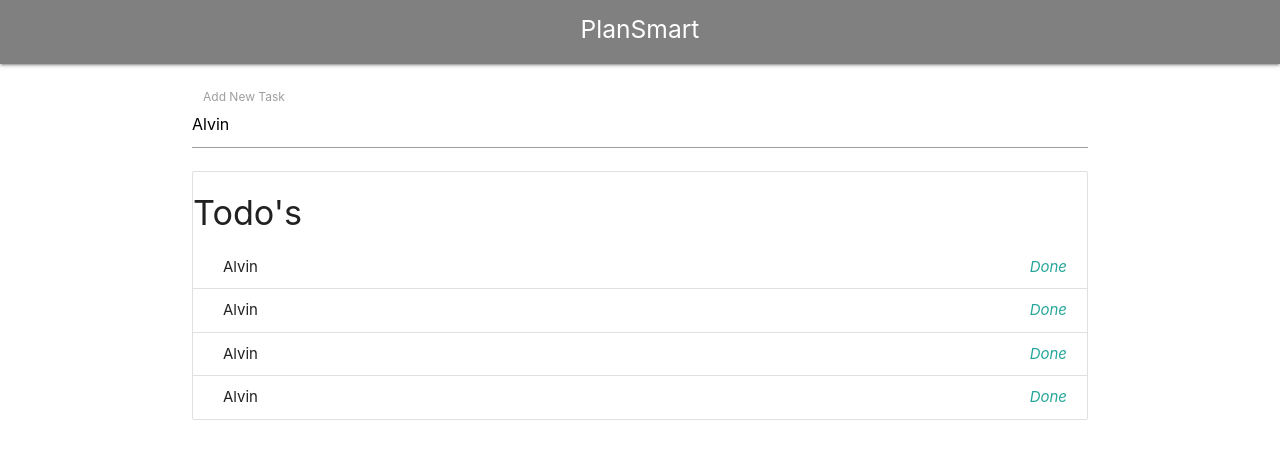
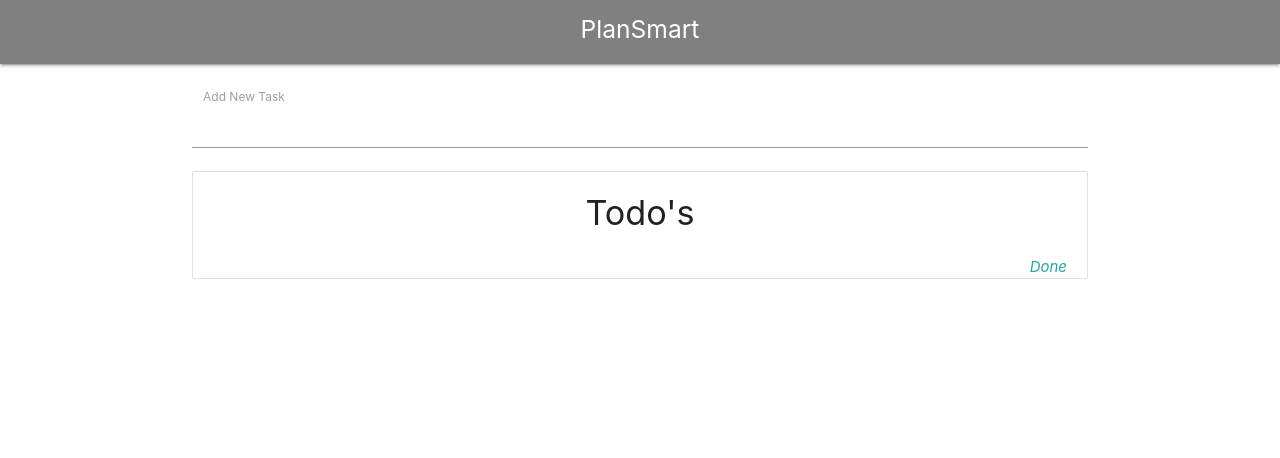
Before and after one commit to KJnong/PlanSmart-Remake, a React (Create React App) app: page / in a window 1280 px wide. Shown: the top 458 px of the page. Built offline with nearby package versions, Linux system fonts and the light colour scheme.

Commit message:
Added form event listeners

```diff
--- a/src/App.js
+++ b/src/App.js
@@ -4,14 +4,21 @@ import Todos from "./components/todos"
 import TodoForm from "./components/TodoForm"
 
 class App extends Component {
+  state = {
+    todo: null
+  }
+
+  formInfo = (data)=>{
+    this.setState({todo:data})
+  }
   render() {
     return (
       <div>
         <Navbar/>
         <br/>
-        <TodoForm/>
+        <TodoForm formInfo ={this.formInfo}/>
         <div className="container">
-          <Todos/>
+          <Todos data={this.state.todo}/>
         </div>
       </div>
     )
--- a/src/components/TodoForm.js
+++ b/src/components/TodoForm.js
@@ -1,14 +1,30 @@
 import React, { Component } from 'react'
 
-export default class TodoForm extends Component {
+class TodoForm extends Component {
+    state = { todo: "" };
+
+    changeHandler = (e) => {
+        this.setState({ todo: e.target.value })
+    }
+
+    onSubmit = (e) => {
+        e.preventDefault();
+        const data = this.state.todo
+        this.props.formInfo(data)
+
+
+    }
+
     render() {
         return (
             <div class={"row", "container"}>
-                <div class="input-field col s6">
-                    <input value="Alvin" id="first_name2" type="text" class="validate" />
+                <form onSubmit={this.onSubmit} class="input-field col s6">
+                    <input onChange={this.changeHandler} id="todo" type="text" class="validate" />
                     <label class="active" for="first_name2">Add New Task</label>
-                </div>
+                </form>
             </div>
         )
     }
 }
+
+export default TodoForm;
--- a/src/components/todos.js
+++ b/src/components/todos.js
@@ -2,16 +2,21 @@ import React, { Component } from 'react'
 
 export default class todos extends Component {
     render() {
+        const todo = this.props.data
         return (
-            <div>
-                <ul class="collection with-header">
-                    <li classN="collection-header"><h4>Todo's</h4></li>
-                    <li class="collection-item"><div>Alvin<a href="#!" class="secondary-content"><i class="material-icons">Done</i></a></div></li>
-                    <li class="collection-item"><div>Alvin<a href="#!" class="secondary-content"><i class="material-icons">Done</i></a></div></li>
-                    <li class="collection-item"><div>Alvin<a href="#!" class="secondary-content"><i class="material-icons">Done</i></a></div></li>
-                    <li class="collection-item"><div>Alvin<a href="#!" class="secondary-content"><i class="material-icons">Done</i></a></div></li>
-                </ul>
-            </div>
+    <div>
+        <ul class="collection with-header">
+            <li className="center" classN="collection-header"><h4>Todo's</h4></li>
+            <li class="collection-item">
+                <div>
+                    {todo}
+                    <a href="#!" class="secondary-content">
+                        <i class="material-icons">Done</i>
+                    </a>
+                </div>
+            </li>
+        </ul>
+    </div>
         )
     }
 }
```
